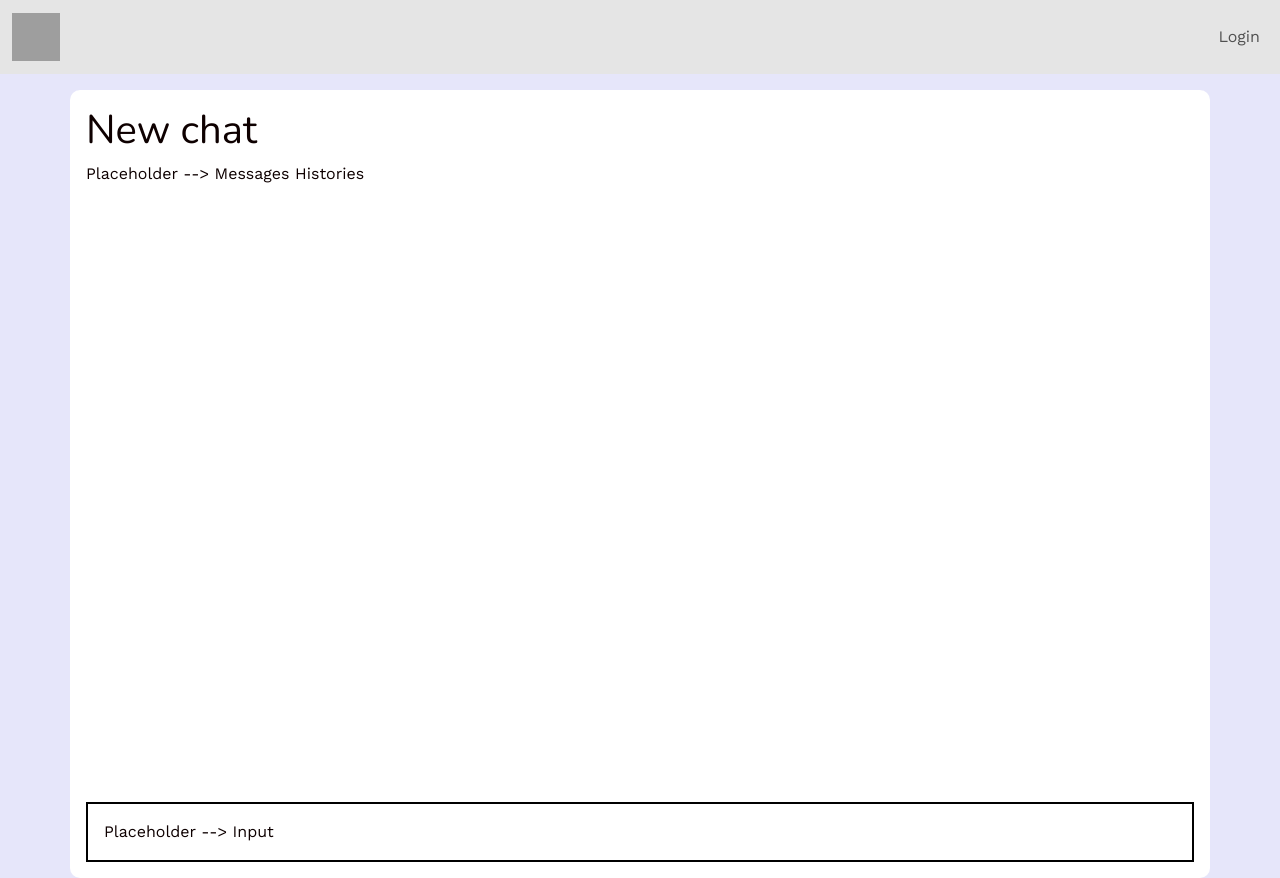
After one commit to zviroxx/WEAR-WISE, a Rails app: page /chats/1 in a window 1280 px wide. The commit adds this page. Run offline with Rails 7, Linux system fonts and the light colour scheme; tables that the repository leaves empty hold one stand-in row (values such as "Sample post"); style sheets or scripts are compiled from the project's sources; some libraries are stand-ins or nearby versions; grey boxes are pictures that could not be loaded.

Commit message:
new message created

```diff
--- /dev/null
+++ b/app/controllers/chats_controller.rb
@@ -0,0 +1,26 @@
+class ChatsController < ApplicationController
+  def create
+    # @chat = Chat.new(title: Chat::DEFAULT_TITLE)
+    # @chat.user = current_user
+
+    # if @chat.save
+    #   redirect_to chat_path(@chat)
+    # else
+    #   @chats = @outfit.chats.where(user: current_user)
+    # end
+    @chat = Chat.new
+    @chat.user = current_user
+    @chat.outfit = Outfit.create!
+    if @chat.save
+      redirect_to chat_path(@chat)
+      Rails.logger.info "Chat #{@chat.id} was saved!"
+    else
+      Rails.logger.error "Error #{@chat.errors.full_messages}"
+    end
+  end
+
+  def show
+    # @chat    = current_user.chats.find(params[:id])
+    @chat = Chat.find(params[:id])
+  end
+end
--- /dev/null
+++ b/app/views/chats/show.html.erb
@@ -0,0 +1,9 @@
+<div class="container mt-3 d-flex justify-content-center bg-white flex-column" style="padding: 1em; border-radius:10px;">
+  <h1>New chat</h1>
+  <div style="height: 80vh;">
+    Placeholder --> Messages Histories
+  </div>
+    <div class="border border-black border-2" style="padding: 1em;">
+      Placeholder --> Input
+    </div>
+</div>
--- a/app/views/pages/home.html.erb
+++ b/app/views/pages/home.html.erb
@@ -3,7 +3,11 @@
       <h1>WEAR WISE</strong>!</h1>
       <p>Smarter pick. Better fits. 😎</p>
       <div class="btn btn-outline-success">
-      <%= link_to "Your outfits"%>
+      <%# <% if user.outfits.count == 0 %>
+        <%= button_to "Add outfit", chats_path, method: :post%>
+      <%# <% else %>
+        <%# <%= link_to "My outfits", %>
+      <%# <% end %>
     </div>
   </div>
 </div>
--- a/config/routes.rb
+++ b/config/routes.rb
@@ -16,4 +16,5 @@ Rails.application.routes.draw do
   get "profile", to: "pages#profile"
   get "profile/edit", to: "pages#edit_profile", as: :edit_profile
   patch "profile", to: "pages#update_profile"
+  resources :chats, only: [:create, :show]
 end
```
Also changed, not shown: app/controllers/messages_controller.rb (added, +23 -0 lines), app/models/chat.rb (+21 -1 lines), app/views/chats/new.html.erb (added, +7 -0 lines), test/controllers/chats_controller_test.rb (added, +7 -0 lines), test/controllers/messages_controller_test.rb (added, +7 -0 lines), Gemfile, Gemfile.lock.
